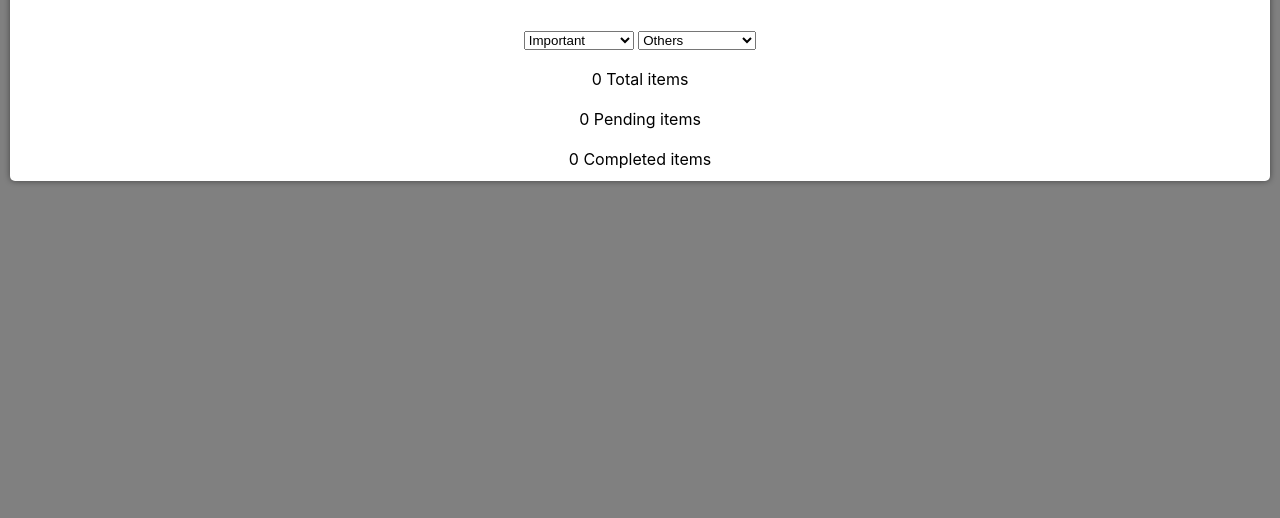
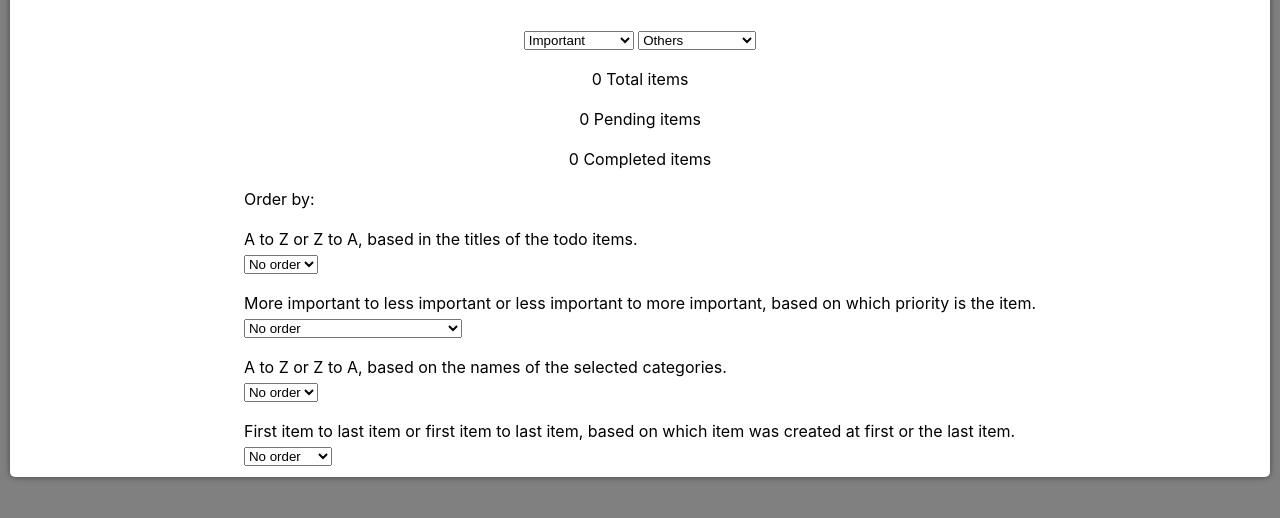
Before and after one commit to Eric-Alves1/to-do-list, a website: page index.html in a window 1280 px wide. Shown: the part 156-674 px from the top of the page. Drawn offline with Linux system fonts and the light colour scheme.

Commit message:
add order in html and references nodes

```diff
--- a/index.html
+++ b/index.html
@@ -40,6 +40,40 @@
       <p id="totalItems">0 Total items</p>
       <p id="pendingItems">0 Pending items</p>
       <p id="completedItems">0 Completed items</p>
+
+      <!-- the styles and how the order is made in the code below is just like that while i dont finish the order system, when i make it works i will replace it for a better and easy way to use it! -->
+
+      <div id="order">
+        <p>Order by:</p>
+
+        <p>A to Z or Z to A, based in the titles of the todo items.</p>
+        <select id="orderItem">
+          <option value="noOrder" selected>No order</option>
+          <option value="a-z">A-Z</option>
+          <option value="z-a">Z-A</option>
+        </select>
+
+        <p>More important to less important or less important to more important, based on which priority is the item.</p>
+        <select id="orderPriority">
+        <option value="noOrder" selected>No order</option>
+          <option value="m-l">More important to less important</option>
+          <option value="l-m">Less important to more important</option>
+        </select>
+
+        <p>A to Z or Z to A, based on the names of the selected categories.</p>
+        <select id="orderCategorie">
+          <option value="noOrder" selected>No order</option>
+          <option value="a-z">A-Z</option>
+          <option value="z-a">Z-A</option>
+        </select>
+
+        <p>First item to last item or first item to last item, based on which item was created at first or the last item.</p>
+        <select id="orderDate">
+          <option value="noOrder" selected>No order</option>
+          <option value="first-last">First to last</option>
+          <option value="last-first">Last to first</option>
+        </select>
+      </div>
       <div id="todo-list">
       </div>
     </div>
--- a/script.js
+++ b/script.js
@@ -1,10 +1,18 @@
 const input = IsInput(document.querySelector('#input'));
 const buttonAdd = IsButton(document.querySelector('#new-task'));
+
 const totalItemsText = IsP(document.querySelector('#totalItems'));
 const pendingItemsText = IsP(document.querySelector('#pendingItems'));
 const completedItemsText = IsP(document.querySelector('#completedItems'));
+
 const selectPriorities = IsSelect(document.querySelector('#priority'));
 const selectCategories = IsSelect(document.querySelector('#categorie'));
+
+const orderByItemTitle = IsSelect(document.querySelector('#orderItem'));
+const orderByItemPriority = IsSelect(document.querySelector('#orderPriority'));
+const orderByItemCategorie = IsSelect(document.querySelector('#orderCategorie'));
+const orderByItemDate = IsSelect(document.querySelector('#orderDate'));
+
 const todoListDiv = IsDiv(document.querySelector('#todo-list'));
 
 class TodoDOM {
@@ -203,12 +211,14 @@ class TodoDOM {
     const year = date.getFullYear();
     let month = date.getMonth() + 1;
     let day = date.getDate();
+
     if (month < 10) {
       month = `0${month}`
     }
     if (day < 10) {
       day = `0${day}`;
     }
+
     return `Date: ${year}/${month}/${day}`;
   }
 }
```
